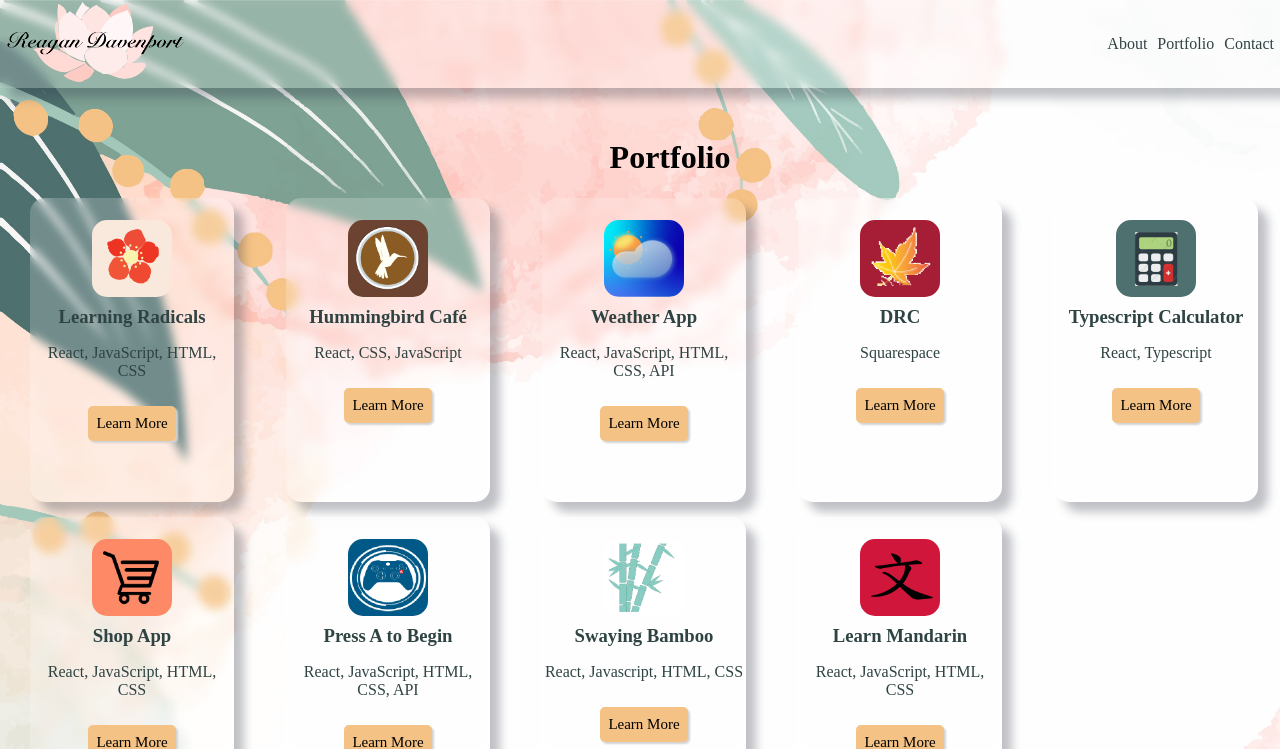
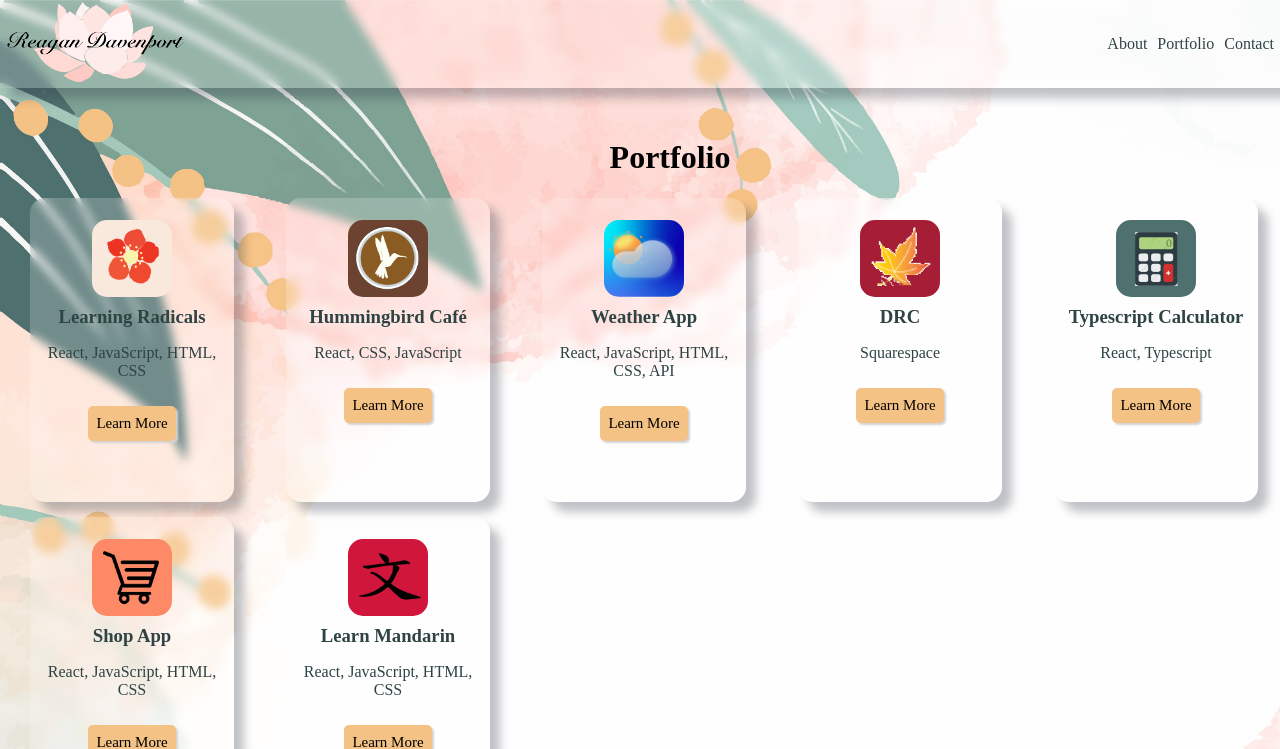
Before and after one commit to ReaganADavenport/Portfolio, a React (Create React App) app: page /portfolio in a window 1280 px wide. Shown: the top 749 px of the page. Built offline with nearby package versions, Linux system fonts and the light colour scheme.

Commit message:
commented out Press A to Begin and Bamboo from portfolio

```diff
--- a/src/Components/portfolio/portfolio.js
+++ b/src/Components/portfolio/portfolio.js
@@ -26,8 +26,8 @@ const Portfolio = () => {
                 <Card projectImage={leaf} projectName="DRC" projectDescript="Squarespace" projectLink="/portfolio/drc"></Card>
                 <Card projectImage={calc} projectName="Typescript Calculator" projectDescript="React, Typescript" projectLink="/portfolio/calculator"></Card>
                 <Card projectImage={cart} projectName="Shop App" projectDescript="React, JavaScript, HTML, CSS" projectLink="/portfolio/shop"></Card>
-                <Card projectImage={press} projectName="Press A to Begin" projectDescript="React, JavaScript, HTML, CSS, API" projectLink="/portfolio/press"></Card>
-                <Card projectImage={bamboo} projectName="Swaying Bamboo" projectDescript="React, Javascript, HTML, CSS" projectLink="/portfolio/bamboo"></Card>
+                {/* <Card projectImage={press} projectName="Press A to Begin" projectDescript="React, JavaScript, HTML, CSS, API" projectLink="/portfolio/press"></Card>
+                <Card projectImage={bamboo} projectName="Swaying Bamboo" projectDescript="React, Javascript, HTML, CSS" projectLink="/portfolio/bamboo"></Card> */}
                 <Card projectImage={wen} projectName="Learn Mandarin" projectDescript="React, JavaScript, HTML, CSS" projectLink="/portfolio/mandarin"></Card>
 
             </div>
```
